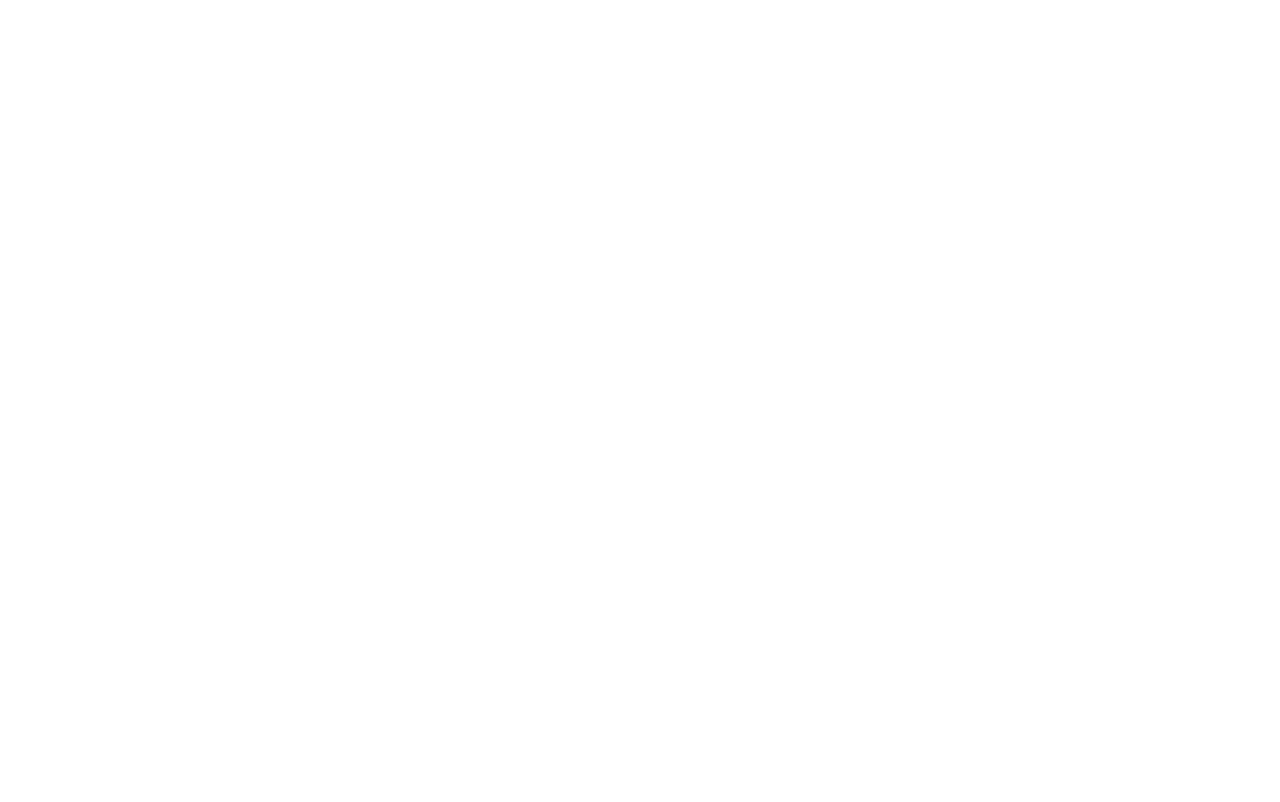
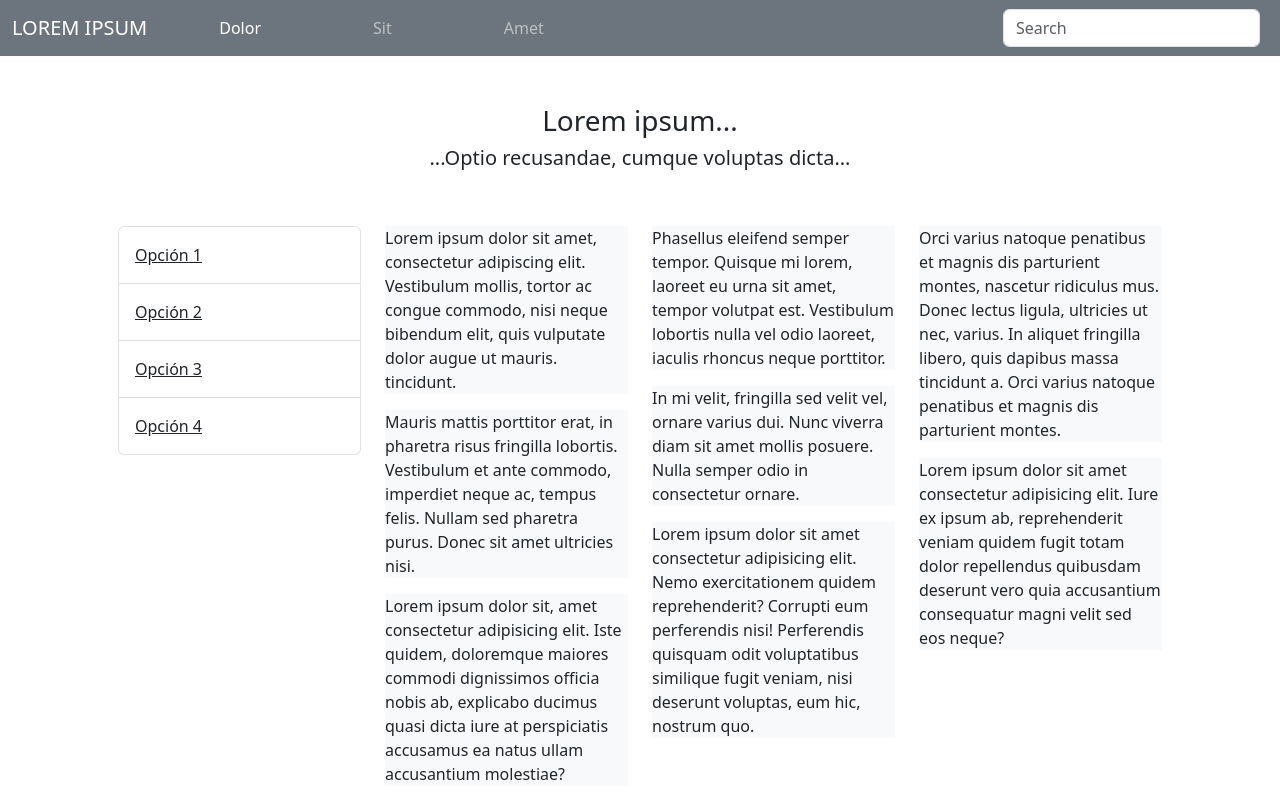
Before and after one commit to ElianeMendez/taller_sitio-web-responsive, a plain HTML site: page index.html in a window 1280 px wide. Drawn offline with nearby package versions, Linux system fonts and the light colour scheme.

Commit message:
solucion

```diff
--- a/index.html
+++ b/index.html
@@ -5,9 +5,95 @@
     <meta name="viewport" content="width=device-width, initial-scale=1.0">
     <title>Sitio Web Responsive</title>
     <link href="https://cdn.jsdelivr.net/npm/bootstrap@5.3.2/dist/css/bootstrap.min.css" rel="stylesheet" integrity="sha384-T3c6CoIi6uLrA9TneNEoa7RxnatzjcDSCmG1MXxSR1GAsXEV/Dwwykc2MPK8M2HN" crossorigin="anonymous">
-    <script src="https://cdn.jsdelivr.net/npm/bootstrap@5.3.2/dist/js/bootstrap.bundle.min.js" integrity="sha384-C6RzsynM9kWDrMNeT87bh95OGNyZPhcTNXj1NW7RuBCsyN/o0jlpcV8Qyq46cDfL" crossorigin="anonymous"></script>
+
 </head>
 <body>
-
+    <nav class="navbar navbar-expand-lg navbar-dark bg-secondary">
+        <div class="container-fluid">
+            <a class="navbar-brand" href="#">LOREM IPSUM</a>
+            <button class="navbar-toggler" type="button" data-bs-toggle="collapse" data-bs-target="#navbarNav" aria-controls="navbarNav" aria-expanded="false">\
+                <span class="navbar-toggler-icon"></span>
+            </button>
+            <div class="collapse navbar-collapse" id="navbarNav">
+                <ul class="navbar-nav me-auto mb-2 mb-lg-0">
+                    <li class="nav-item mx-5">
+                        <a class="nav-link active" aria-current="page" href="#">Dolor</a>
+                    </li>
+                    <li class="nav-item mx-5">
+                        <a class="nav-link" href="#">Sit</a>
+                    </li>
+                    <li class="nav-item mx-5">
+                        <a class="nav-link" href="#">Amet</a>
+                    </li>
+                    <li class="nav-item mx-5 d-lg-none">
+                        <a class="nav-link" id="optionsBtn" href="#">Opciones</a>
+                    </li>
+                </ul>
+                <form class="d-flex">
+                    <input class="form-control me-2" type="search" placeholder="Search" aria-label="Search">
+                </form>
+            </div>
+        </div>
+    </nav>
+    <div class="text-center my-5 d-none d-lg-block">
+        <h3>Lorem ipsum...</h3>
+        <div id="carouselExampleAutoplaying" class="carousel slide" data-bs-ride="carousel" data-bs-interval="3000">
+            <div class="carousel-inner">
+                <div class="carousel-item active" class="carousel-text">
+                    <h5>Lorem ipsum dolor sit, amet consectetur adipisicing elit...</h5>
+                </div>
+                <div class="carousel-item" class="carousel-text">
+                    <h5>...Optio recusandae, cumque voluptas dicta...</h5>
+                </div>
+                <div class="carousel-item" class="carousel-text">
+                    <h5>...expedita ex quam assumenda doloremque dolore labore! Dolore expedita rem voluptas!</h5>
+                </div>
+            </div>
+            <button class="carousel-control-prev" type="button" data-bs-target="#carouselExampleAutoplaying" data-bs-slide="prev">
+                <span class="carousel-control-prev-icon" aria-hidden="true"></span>
+                <span class="visually-hidden">Previous</span>
+            </button>
+            <button class="carousel-control-next" type="button" data-bs-target="#carouselExampleAutoplaying" data-bs-slide="next">
+                <span class="carousel-control-next-icon" aria-hidden="true"></span>
+                <span class="visually-hidden">Next</span>
+            </button>
+        </div>
+    </div>
+    <div class="container">
+        <div class="row mx-md-4 mx-sm-1">
+            <div class="col-lg-3 col-md-12 d-none d-lg-block" id="optionsMenu">
+                <div class="list-group">
+                    <button class="list-group-item list-group-item-action p-3">
+                        <a href="#" class="link-dark">Opción 1</a>
+                    </button>
+                    <button class="list-group-item list-group-item-action p-3">
+                        <a href="#" class="link-dark">Opción 2</a>
+                    </button>
+                    <button class="list-group-item list-group-item-action p-3">
+                        <a href="#" class="link-dark">Opción 3</a>
+                    </button>
+                    <button class="list-group-item list-group-item-action p-3">
+                        <a href="#" class="link-dark">Opción 4</a>
+                    </button>
+                </div>
+            </div>
+            <div class="col-lg-3 col-md-6 col-sm-12">
+                <p class="bg-light">Lorem ipsum dolor sit amet, consectetur adipiscing elit. Vestibulum mollis, tortor ac congue commodo, nisi neque bibendum elit, quis vulputate dolor augue ut mauris. tincidunt.</p>
+                <p class="bg-light">Mauris mattis porttitor erat, in pharetra risus fringilla lobortis. Vestibulum et ante commodo, imperdiet neque ac, tempus felis. Nullam sed pharetra purus. Donec sit amet ultricies nisi.</p>
+                <p class="bg-light">Lorem ipsum dolor sit, amet consectetur adipisicing elit. Iste quidem, doloremque maiores commodi dignissimos officia nobis ab, explicabo ducimus quasi dicta iure at perspiciatis accusamus ea natus ullam accusantium molestiae?</p>
+            </div>
+            <div class="col-lg-3 col-md-6 col-sm-12">
+                <p class="bg-light">Phasellus eleifend semper tempor. Quisque mi lorem, laoreet eu urna sit amet, tempor volutpat est. Vestibulum lobortis nulla vel odio laoreet, iaculis rhoncus neque porttitor.</p>
+                <p class="bg-light">In mi velit, fringilla sed velit vel, ornare varius dui. Nunc viverra diam sit amet mollis posuere. Nulla semper odio in consectetur ornare.</p>
+                <p class="bg-light">Lorem ipsum dolor sit amet consectetur adipisicing elit. Nemo exercitationem quidem reprehenderit? Corrupti eum perferendis nisi! Perferendis quisquam odit voluptatibus similique fugit veniam, nisi deserunt voluptas, eum hic, nostrum quo.</p>
+            </div>
+            <div class="col-lg-3 col-md-6 col-sm-12">
+                <p class="bg-light">Orci varius natoque penatibus et magnis dis parturient montes, nascetur ridiculus mus. Donec lectus ligula, ultricies ut nec, varius. In aliquet fringilla libero, quis dapibus massa tincidunt a. Orci varius natoque penatibus et magnis dis parturient montes.</p>
+                <p class="bg-light">Lorem ipsum dolor sit amet consectetur adipisicing elit. Iure ex ipsum ab, reprehenderit veniam quidem fugit totam dolor repellendus quibusdam deserunt vero quia accusantium consequatur magni velit sed eos neque?</p>
+            </div>
+        </div>
+    </div>
+    <script src="https://cdn.jsdelivr.net/npm/bootstrap@5.3.2/dist/js/bootstrap.bundle.min.js" integrity="sha384-C6RzsynM9kWDrMNeT87bh95OGNyZPhcTNXj1NW7RuBCsyN/o0jlpcV8Qyq46cDfL" crossorigin="anonymous"></script>
+    <script src="script.js"></script>
 </body>
 </html>
--- /dev/null
+++ b/script.js
@@ -0,0 +1,9 @@
+document.addEventListener('DOMContentLoaded', () => {
+    const optionsBtn = document.getElementById('optionsBtn');
+    const optionsMenu = document.getElementById('optionsMenu');
+
+    optionsBtn.addEventListener('click', () => {
+        optionsMenu.classList.remove('d-none');
+        optionsMenu.classList.add('d-block');
+    })
+})
```
